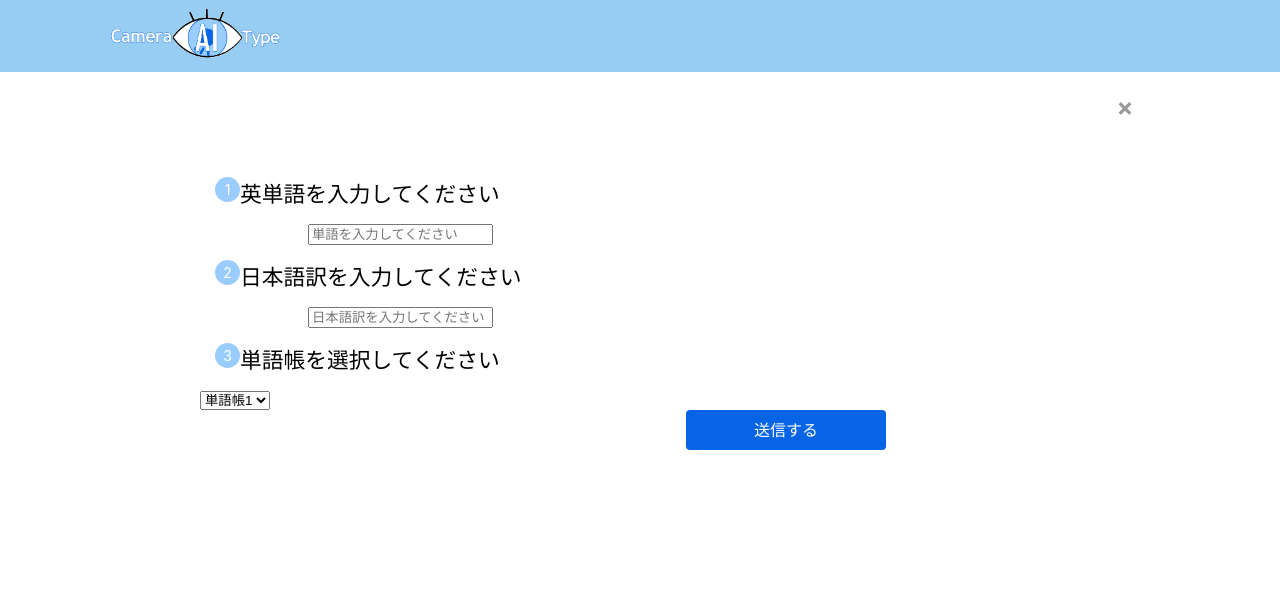
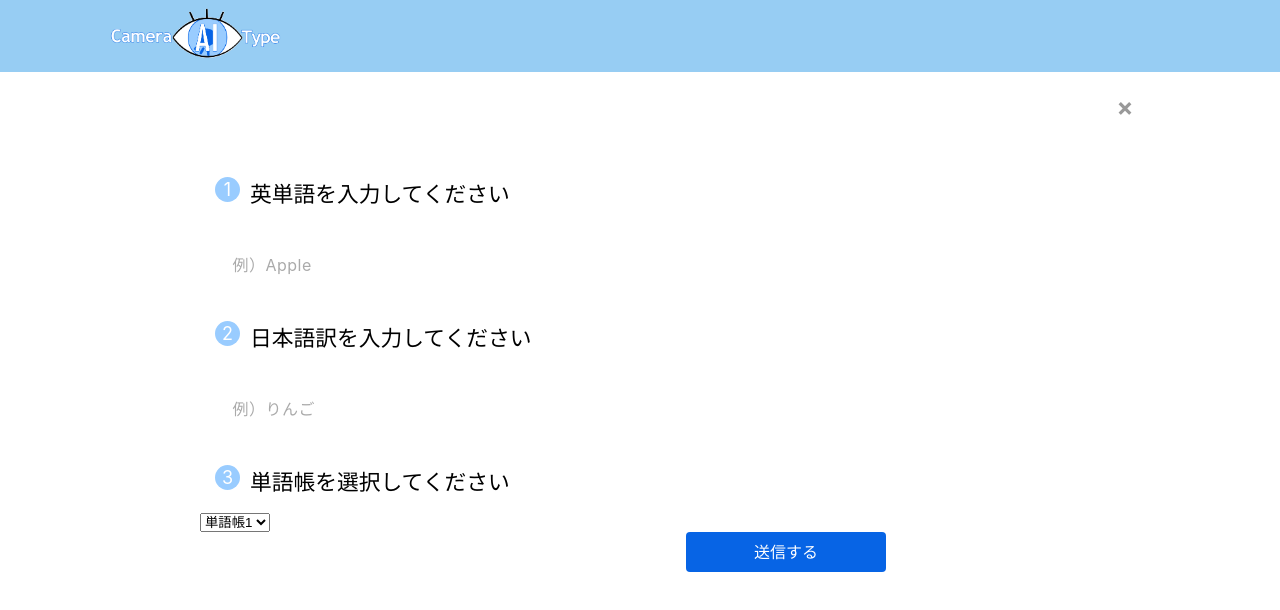
Before and after one commit to nepp-tumsat/CameraAIType, a React (Create React App) app: page /Enter in a window 1280 px wide. Shown: the top 610 px of the page. Built offline with nearby package versions, Linux system fonts and the light colour scheme.

Commit message:
Enter画面のテキストボックスのデザイン

```diff
--- a/src/Enter.css
+++ b/src/Enter.css
@@ -58,9 +58,79 @@ a.batsu1:hover{
     width: 25px;
     height: 25px;
     color: #fff;
-    font-size: 14px;
+    font-size: 18px;
     text-align: center;
     line-height: 25px;
+    display: inline-block;
+    margin-right: 10px;
+}
+.cp_iptxt {
+    position: relative;
+    width: 40%;
+    margin: 40px 3%;
+}
+.cp_iptxt input[type='text'] {
+    font: 15px/24px sans-serif;
+    box-sizing: border-box;
+    width: 100%;
+    letter-spacing: 1px;
+    padding-left: 4em;
+}
+.cp_iptxt input[type='text']:focus {
+    outline: none;
+}
+.ef {
+    padding: 4px 0;
+    border: 0;
+    border-bottom: 1px solid #FFF;
+    background-color: transparent;
+}
+.ef ~ .focus_line {
+    position: absolute;
+    z-index: 99;
+    bottom: 0;
+    left: 0;
+    width: 100%;
+    height: 2px;
+}
+.ef ~ .focus_line:before,
+.ef ~ .focus_line:after {
+    position: absolute;
+    bottom: 0;
+    left: 0;
+    width: 0;
+    height: 100%;
+    content: '';
+    transition: 0.4s;
+    background-color: #0764E5;
+}
+.ef ~ .focus_line:after {
+    right: 0;
+    left: auto;
+}
+.ef:focus ~ .focus_line:before,
+.ef:focus ~ .focus_line:after,
+.cp_iptxt.ef ~ .focus_line:before,
+.cp_iptxt.ef ~ .focus_line:after {
+    width: 50%;
+    transition: 0.4s;
+}
+.ef ~ label {
+    position: absolute;
+    z-index: -1;
+    top: 4px;
+    left: 0;
+    width: 100%;
+    transition: 0.3s;
+    letter-spacing: 0.5px;
+    color: #AAAAAA;
+}
+.ef:focus ~ label,
+.cp_iptxt.ef ~ label {
+    font-size: 12px;
+    top: -16px;
+    transition: 0.3s;
+    color: #0764E5;
 }
 .one{
     display: flex;
--- a/src/Enter.js
+++ b/src/Enter.js
@@ -93,21 +93,26 @@ const Enter = () => {
             <div class="one">
                 <span class="circle">1</span><span class="formtext">英単語を入力してください</span>
             </div>
+            <div class="cp_iptxt">
                  <input
                  value={textWord}
                  onChange={(e)=>setTextWord(e.target.value)}
-
-            type="text" name="vocabulary" placeholder="単語を入力してください"></input>
+                 type="text" class="ef" name="vocabulary" placeholder=""></input>
+                 <label>例）Apple</label>
+                 <span class="focus_line"></span>
+            </div>
 
             <div class="one">
                 <span class="circle">2</span><span class="formtext">日本語訳を入力してください</span>
             </div>
+            <div class="cp_iptxt">
                  <input
                  value={japaneseWord}
                  onChange={(e)=>setJapaneseWord(e.target.value)}
-
-            type="text" name="vocabulary" placeholder="日本語訳を入力してください"></input>
-
+                  type="text" class="ef" name="vocabulary" placeholder=""></input>
+                 <label>例）りんご</label>
+                 <span class="focus_line"></span>
+            </div>
             <div class="one">
                 <span class="circle">3</span><span class="formtext">単語帳を選択してください</span>
             </div>
```
Lines whose indentation alone changed are shown as unchanged.
